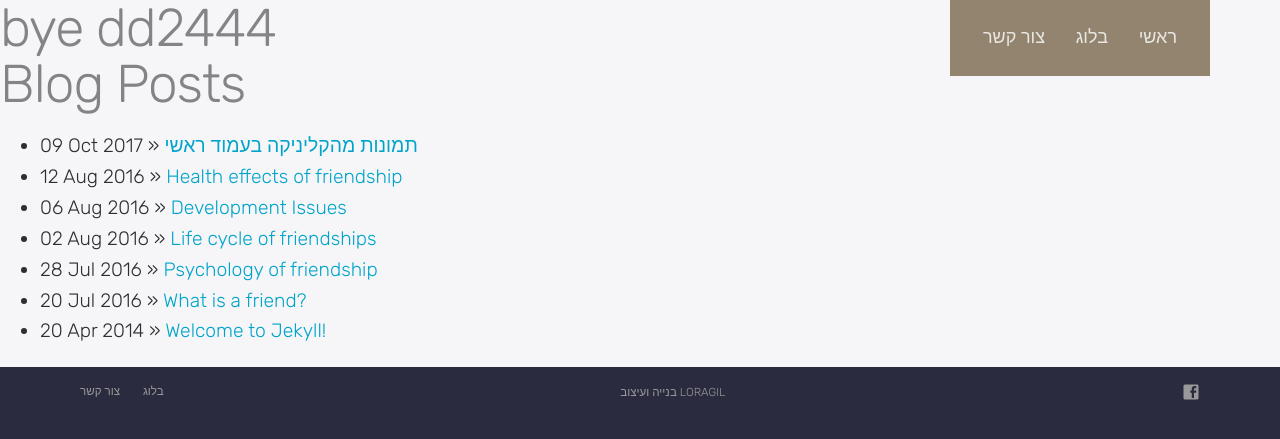
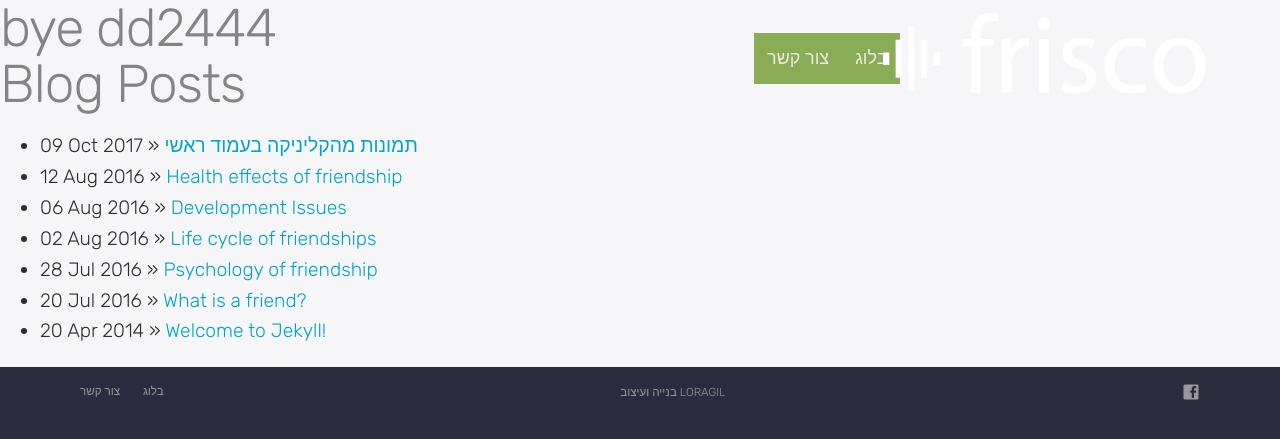
Before and after one commit to iditba/iditbachar-site, a Jekyll site: the page built from index-old.html, in a window 1280 px wide. Shown: the top 439 px of the page. Built offline with Jekyll 4.4.1, drawn with Linux system fonts in a browser that asks for light colours; nearby versions of some CDN libraries.

Commit message:
mobile test

```diff
--- a/_data/navigation.yml
+++ b/_data/navigation.yml
@@ -1,5 +1,3 @@
-- name: ראשי
-  link: /
 - name: בלוג
   link: /blog/
 - name: צור קשר
--- a/assets/css/main.css
+++ b/assets/css/main.css
@@ -849,22 +849,49 @@
 
 header#mainHeader {
   padding: 34px 0px 15px; }
-  header#mainHeader .company-name {
-    display: none; }
+  header#mainHeader .company-name img {
+    height: 120px; }
   header#mainHeader nav {
     font-size: 25px; }
+    header#mainHeader nav a {
+      padding: 7px 10px; }
   @media (min-width: 640px) {
     header#mainHeader {
       overflow: hidden;
-      padding: 44px 0px; }
+      padding: 0; }
       header#mainHeader nav {
-        background-color: rgba(112, 94, 65, 0.75);
-        padding: 28px 20px;
+        background-color: #8aac56;
+        padding: 0;
         font-size: 18px;
-        mix-blend-mode: multiply; } }
+        mix-blend-mode: multiply;
+        top: 33px;
+        line-height: 2;
+        position: absolute;
+        display: -ms-inline-flexbox;
+        display: inline-flex;
+        -ms-flex-wrap: wrap;
+            flex-wrap: wrap;
+        width: auto;
+        margin-right: -17px; } }
 
 header#mainHeader.header-background nav {
   background-color: transparent; }
+
+@media (max-width: 640px) {
+  header#mainHeader {
+    padding: 10px 0; }
+    header#mainHeader .container {
+      display: -ms-flexbox;
+      display: flex;
+      -ms-flex-direction: column;
+          flex-direction: column;
+      -ms-flex-align: end;
+          align-items: flex-end; }
+      header#mainHeader .container > * {
+        -ms-flex: 1 1;
+            flex: 1 1; }
+      header#mainHeader .container nav {
+        margin-top: -50px; } }
 
 .container, .hero {
   direction: rtl; }
```
Also changed, not shown: _layouts/home-default.html (+3 -9 lines), assets/css/3-layouts/default.sass (+30 -4 lines), assets/img/logo/pic-logo.png (added).
